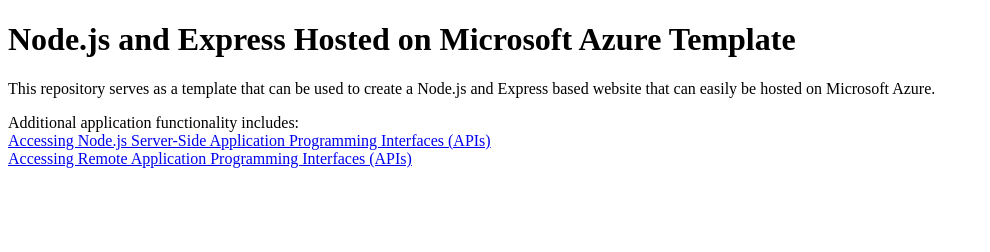
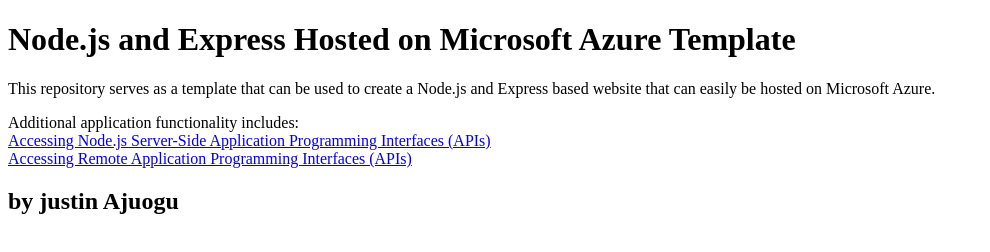
Before and after one commit to jagit2024/node-js-on-azure-test, a website: page static/index.html in a window 1280 px wide. Shown: the whole page, without its empty margins (0-990 px from the left). Drawn offline with Linux system fonts and the light colour scheme.

Commit message:
updated index.html.

```diff
--- a/package.json
+++ b/package.json
@@ -9,6 +9,6 @@
         "start": "node index.js"
     },
     "dependencies": {
-        "express": "^4.17.3"
+        "express": "^4.21.2"
     }
 }
--- a/static/index.html
+++ b/static/index.html
@@ -11,5 +11,6 @@
 Additional application functionality includes:<br />
 <a href="fetching-from-server.html">Accessing Node.js Server-Side Application Programming Interfaces (APIs)</a><br />
 <a href="fetching-remote-dog-breeds.html">Accessing Remote Application Programming Interfaces (APIs)</a>
+<h2> by justin Ajuogu</h2>
 </body>
 </html>
```
Also changed, not shown: 1 other file.
